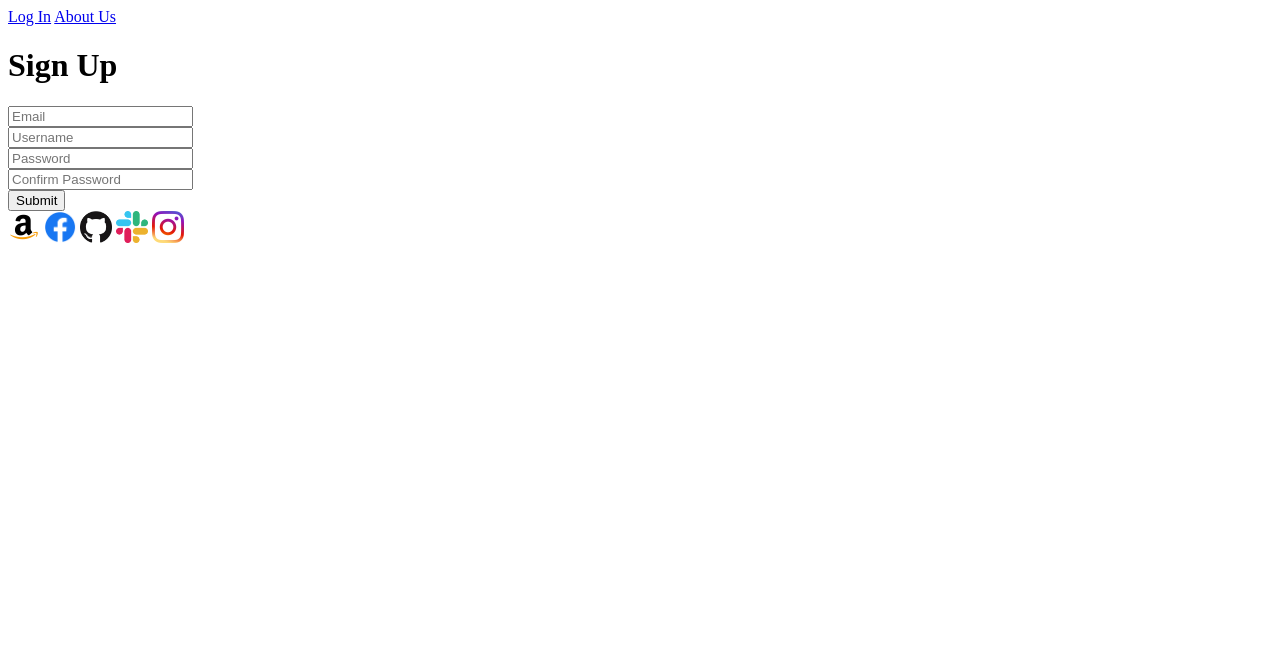
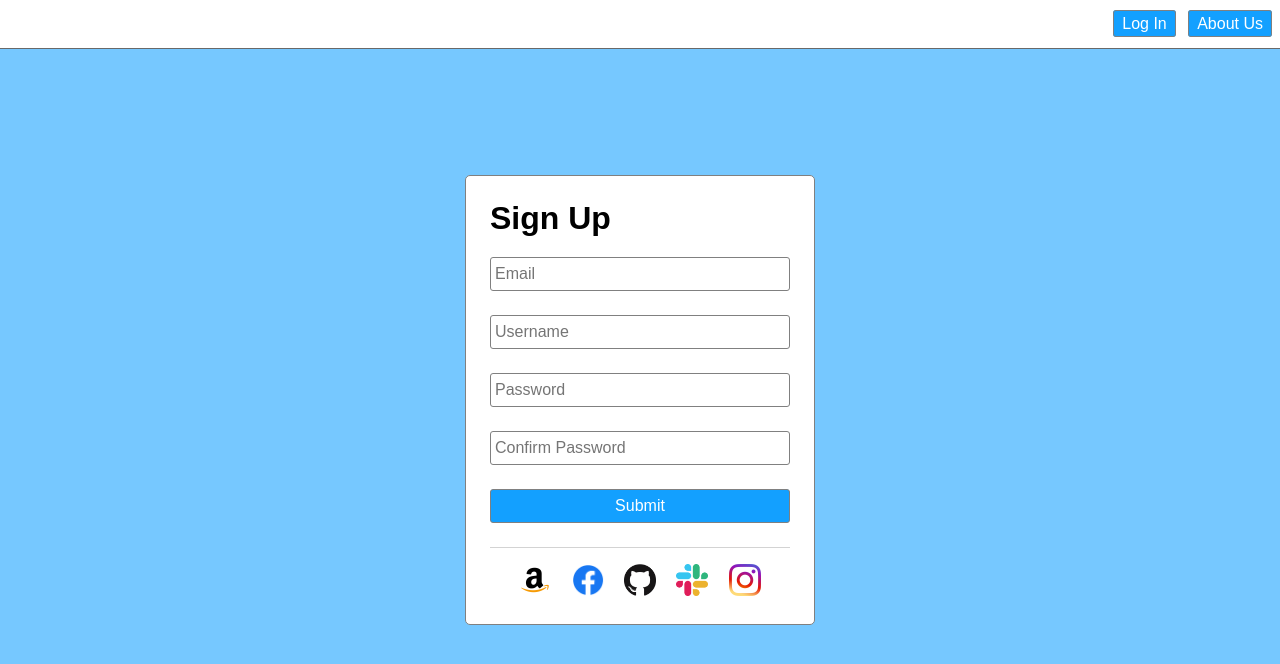
Before and after one commit to alanmurugan/staticRegisterPage, a plain HTML site: page index.html in a window 1280 px wide. Drawn offline with Linux system fonts and the light colour scheme.

Commit message:
CSS stylings added

```diff
--- a/index.html
+++ b/index.html
@@ -4,14 +4,15 @@
     <meta charset="UTF-8">
     <meta http-equiv="X-UA-Compatible" content="IE=edge">
     <meta name="viewport" content="width=device-width, initial-scale=1.0">
-    <title>Document</title>
+    <title>Registration</title>
+    <link rel="stylesheet" href="./main.css">
 </head>
 <body>
     <header>
         <a href="#">Log In</a>
         <a href="#">About Us</a>
     </header>
-    <div>
+    <div class="container">
         <h1>Sign Up</h1>
         <form>
             <div>
--- /dev/null
+++ b/main.css
@@ -0,0 +1,84 @@
+body {
+    background-color: #76c8ff;
+    margin: 0;
+    font-family: sans-serif;
+    display: flex;
+    height: 100vh;
+}
+
+header {
+    background-color: white;
+    text-align: right;
+    padding: .75rem 0;
+    border-bottom: solid 1px dimgrey;
+    box-shadow:
+        0 4px 8px 0 rgba(0,0,0,0.2)
+        0 6px 20px 0 rgba(0, 0, 0, 0.19);
+    position: fixed;
+    top: 0;
+    left: 0;
+    width: 100vw;
+}
+
+header a {
+    color: white;
+    background-color: #13a0ff;
+    border: solid 1px gray;
+    border-radius: 3px;
+    padding: .25rem .5rem;
+    margin-right: .5rem;
+    line-height: 1.5rem;
+    text-decoration: none;
+}
+
+header a:hover, form button:hover {
+    background-color: #1084d1;
+    cursor: pointer;
+}
+
+.container {
+    margin: auto;
+    padding: 1.5rem;
+    background-color: white;
+    border: solid 1px gray;
+    border-radius: 5px;
+    box-shadow:
+        0 4px 8px 0 rgba(0,0,0,0.2)
+        0 6px 20px 0 rgba(0, 0, 0, 0.19);
+}
+
+.container > h1 {
+    margin: 0 0 .5rem;
+}
+
+form input, form button {
+    width: 100%;
+    min-width: 300px;
+    box-sizing: border-box;
+    margin: .75rem 0;
+    padding: .25rem;
+    line-height: 1.5rem;
+    font-size: 1em;
+    border: solid 1px gray;
+    border-radius: 3px;
+}
+
+form button {
+    color: white;
+    background-color: #13a0ff;
+}
+
+footer {
+    margin-top: .75rem;
+    border-top: solid 1px lightgray;
+    padding-top: 1rem;
+    text-align: center;
+}
+
+footer img {
+    margin: 0 .5rem;
+}
+
+footer img:hover {
+    cursor: pointer
+}
```
